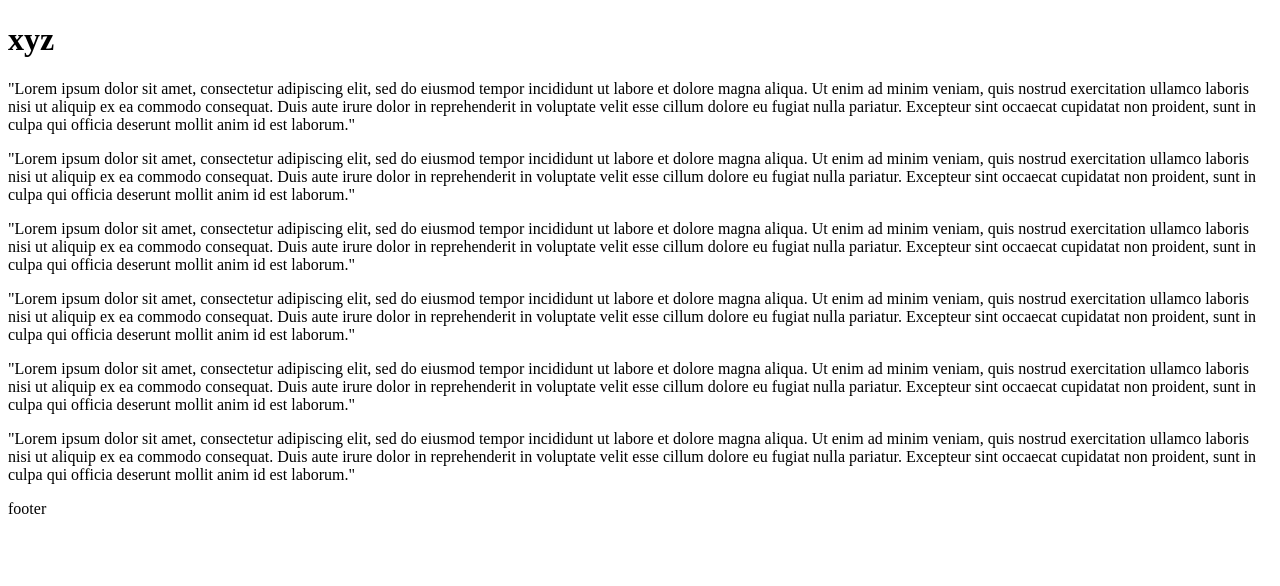
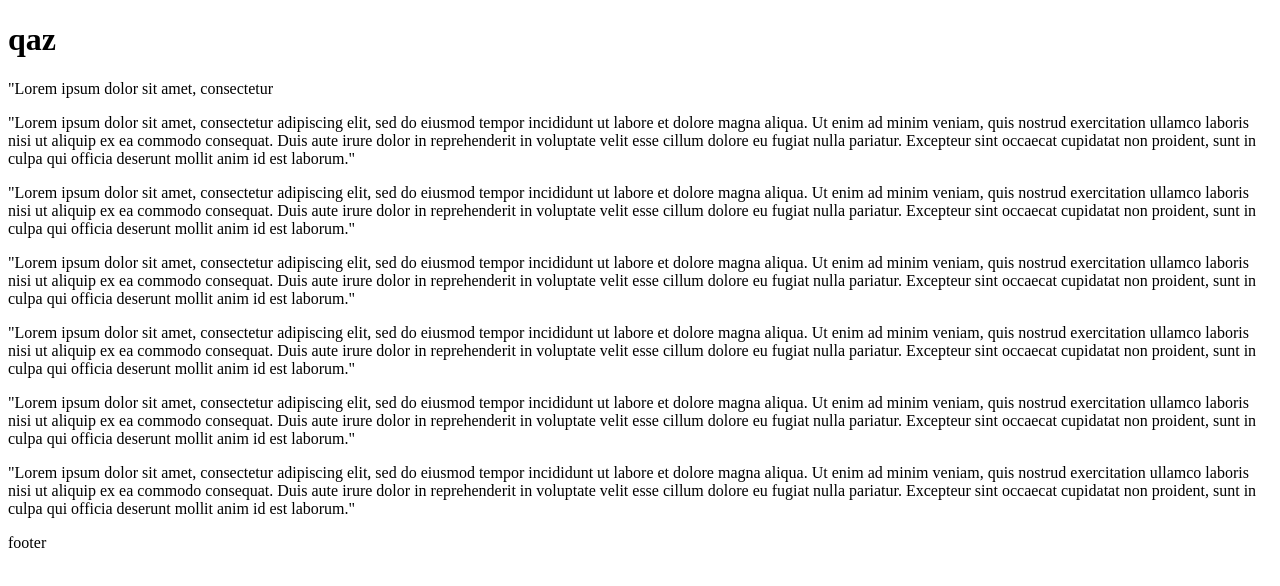
Before and after one commit to piotrfrukacz/git-test, a plain HTML site: page index.html in a window 1280 px wide. Drawn offline with nearby package versions, Linux system fonts and the light colour scheme; files that its build step writes are made by us from their sources.

Commit message:
Change h1 text and add paragraph after h1

```diff
--- a/index.html
+++ b/index.html
@@ -6,7 +6,8 @@
 	</head>
 	<body>
 		<div class="container">
-			<h1>xyz</h1>
+			<h1>qaz</h1>
+			<p>"Lorem ipsum dolor sit amet, consectetur</P>
 			<div class="row">
 				<div class="col col-3">
 					<p>"Lorem ipsum dolor sit amet, consectetur adipiscing elit, sed do eiusmod tempor incididunt ut labore et dolore magna aliqua. Ut enim ad minim veniam, quis nostrud exercitation ullamco laboris nisi ut aliquip ex ea commodo consequat. Duis aute irure dolor in reprehenderit in voluptate velit esse cillum dolore eu fugiat nulla pariatur. Excepteur sint occaecat cupidatat non proident, sunt in culpa qui officia deserunt mollit anim id est laborum."</p></div>
```
